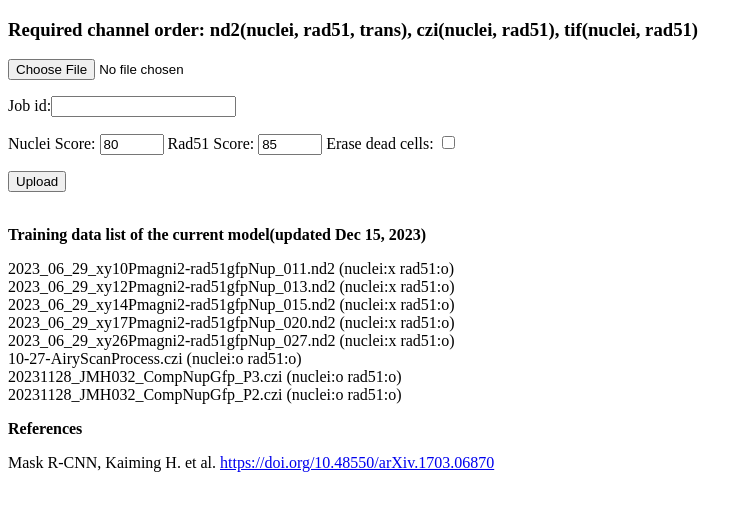
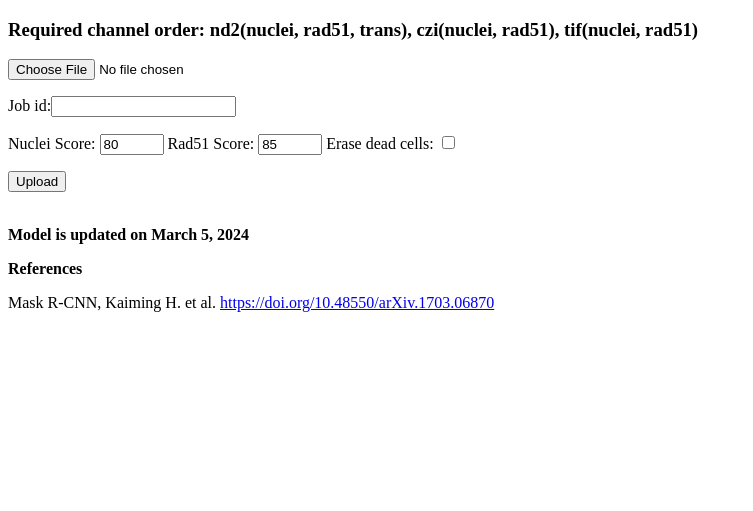
Before and after one commit to JunwooParkSaribu/HttpServer, a Flask app: page /upload/rad51 in a window 1280 px wide. Shown: the top 511 px of the page, without its empty margins (0-753 px from the left). Run offline with Flask 3, Linux system fonts and the light colour scheme.

Commit message:
htc patched

```diff
--- a/templates/rad51.html
+++ b/templates/rad51.html
@@ -88,15 +88,7 @@ Acquisition date: {{info.time}} <br>
     {%endfor%}
 {% endif %}
 
-<p><b>Training data list of the current model(updated Dec 15, 2023)</b></p>
-2023_06_29_xy10Pmagni2-rad51gfpNup_011.nd2 (nuclei:x rad51:o)<br>
-2023_06_29_xy12Pmagni2-rad51gfpNup_013.nd2 (nuclei:x rad51:o)<br>
-2023_06_29_xy14Pmagni2-rad51gfpNup_015.nd2 (nuclei:x rad51:o)<br>
-2023_06_29_xy17Pmagni2-rad51gfpNup_020.nd2 (nuclei:x rad51:o)<br>
-2023_06_29_xy26Pmagni2-rad51gfpNup_027.nd2 (nuclei:x rad51:o)<br>
-10-27-AiryScanProcess.czi (nuclei:o rad51:o)<br>
-20231128_JMH032_CompNupGfp_P3.czi (nuclei:o rad51:o)<br>
-20231128_JMH032_CompNupGfp_P2.czi (nuclei:o rad51:o)<br>
+<p><b>Model is updated on March 5, 2024</b></p>
 
 <p><b>References</b></p>
 <p>Mask R-CNN, Kaiming H. et al. <a href="https://doi.org/10.48550/arXiv.1703.06870">https://doi.org/10.48550/arXiv.1703.06870</a></p>
```
Also changed, not shown: fiona.db.
